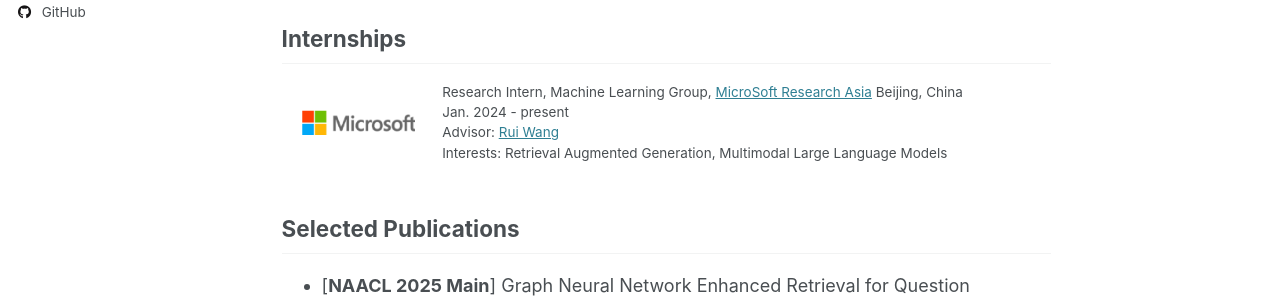
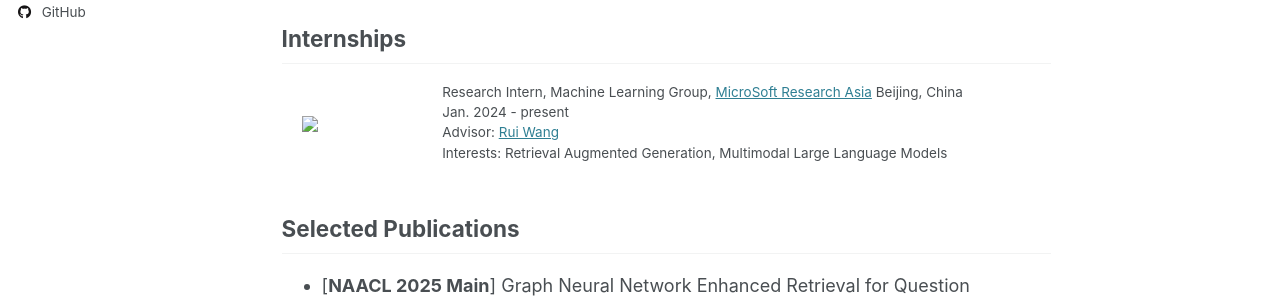
Before and after one commit to zli999/zijianli.github.io, a Jekyll site: the page built from _pages/about.md, in a window 1280 px wide. Shown: the part 408-708 px from the top of the page. Built offline with Jekyll 4.4.1, drawn with Linux system fonts in a browser that asks for light colours; some web fonts are replaced.

Commit message:
Update about.md

```diff
--- a/_pages/about.md
+++ b/_pages/about.md
@@ -27,7 +27,7 @@ I am research intern in MSRA, under supervised by Dr. [Rui Wang](https://scholar
     <tbody>
     <tr>
           <td  style="padding:20px;width:20%;vertical-align:middle">
-              <img width="130" src="/images/ms_logo.png">
+              <img width="130" src="ms_logo.png">
           </td>
           <td style="margin-left:20px;width:80%;vertical-align:middle">
               <div >
```
